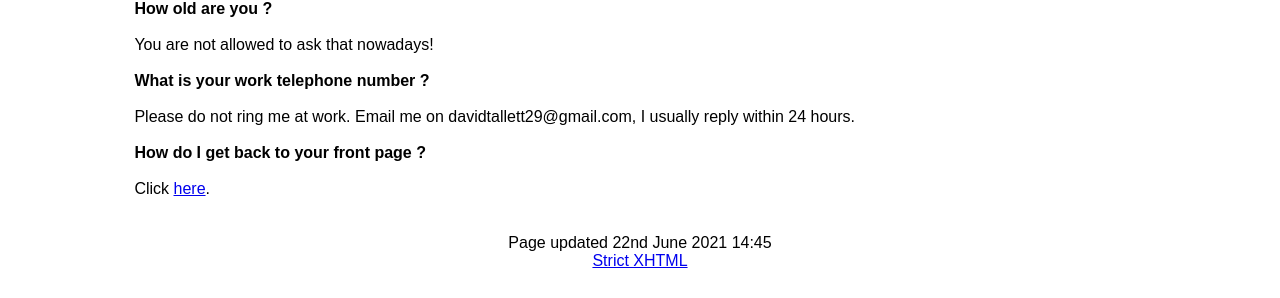
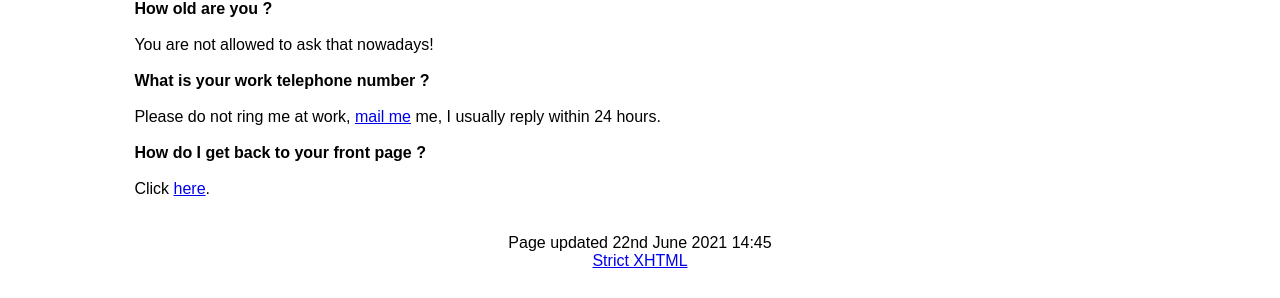
Before and after one commit to DaveTallett26/davetallett26.github.io, a Jekyll site: the page faq.html, which Jekyll copies as it is, in a window 1280 px wide. Shown: the part 1862-2160 px from the top of the page. Built offline with Jekyll 4.4.1, drawn with Linux system fonts in a browser that asks for light colours.

Commit message:
ring me at work

```diff
--- a/faq.html
+++ b/faq.html
@@ -139,7 +139,7 @@ You are not allowed to ask that nowadays!
 <br/><br/>
 <b>What is your work telephone number ?</b>
 <br/><br/>
-Please do not ring me at work. Email me on davidtallett29@gmail.com, I usually reply within 24 hours.
+Please do not ring me at work, <a href="email.html">mail me</a> me, I usually reply within 24 hours.
 <br/><br/>
 <b>How do I get back to your front page ?</b>
 <br/><br/>
```
